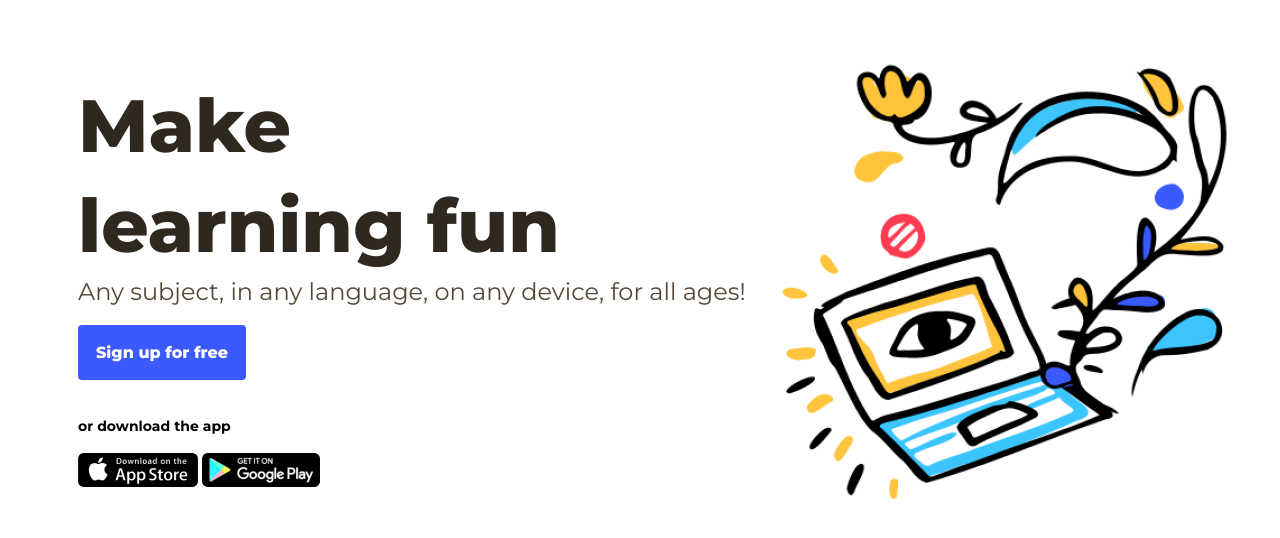
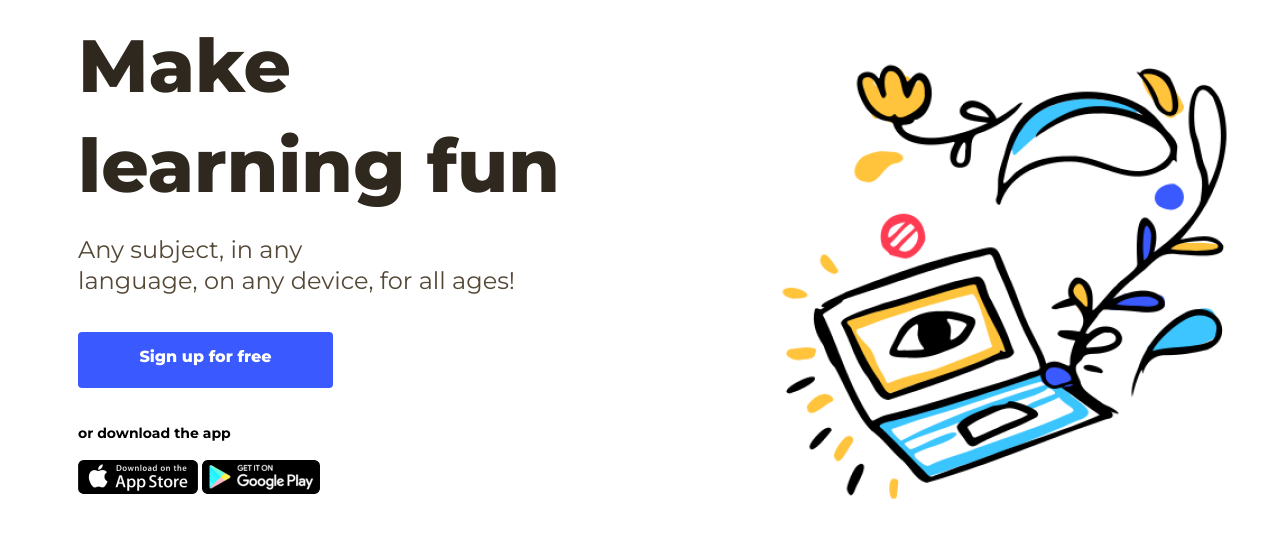
Before and after one commit to fhw12/web, a plain HTML site: page landing_page_for_educational_app/index.html in a window 1280 px wide. Shown: the part 90-628 px from the top of the page. Drawn offline with Linux system fonts and the light colour scheme; a web font is replaced by a local one.

Commit message:
header, content

```diff
--- a/landing_page_for_educational_app/index.html
+++ b/landing_page_for_educational_app/index.html
@@ -31,10 +31,10 @@
 	<br><br>
 
 	<div class="content">
-		<div class="left" style="margin-left: 70px; margin-top: 86px;">
-				<span class="content-text1">Make<br>learning fun</span><br>
-				<span class="content-text2">Any subject, in any language, on any device, for all ages!</span><br><br><br>
-				<a class="content-sign-up-button" href="#">Sign up for free</a><br><br><br><br>
+		<div class="left" style="margin-left: 70px; margin-top: 26px;">
+				<span class="content-text1">Make<br>learning fun</span><br><br>
+				<span class="content-text2">Any subject, in any<br>language, on any device, for all ages!</span><br><br><br>
+				<a class="content-sign-up-button" href="#">Sign up for free</a><br><br><br>
 				<span class="content-text3">or download the app</span><br><br>
 				<img src="img/store1.png">
 				<img src="img/store2.png">
--- a/landing_page_for_educational_app/style.css
+++ b/landing_page_for_educational_app/style.css
@@ -26,7 +26,6 @@ a{
 	font-size: 16px;
 	line-height: 2.5em;
 	text-align: center;
-	/*padding: 10px;*/
 	border-radius: 4px;
 
 	width: 110px;
@@ -100,5 +99,9 @@ a{
 	color: #FFFFFF;
 	background: #3A5AFF;
 	border-radius: 4px;
-	padding: 18px;
+
+	width: 255px;
+	height: 56px;
+	display: inline-block;
+	line-height: 3.1em;
 }
```
